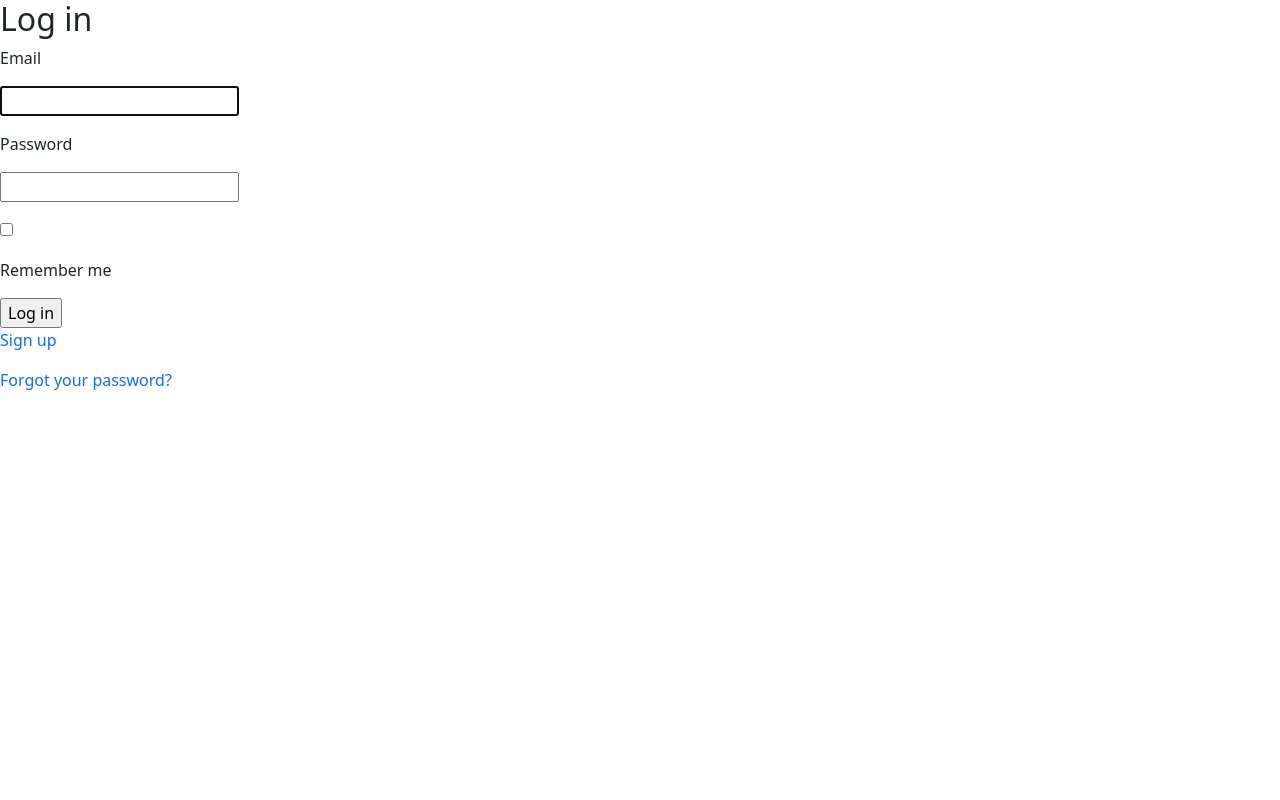
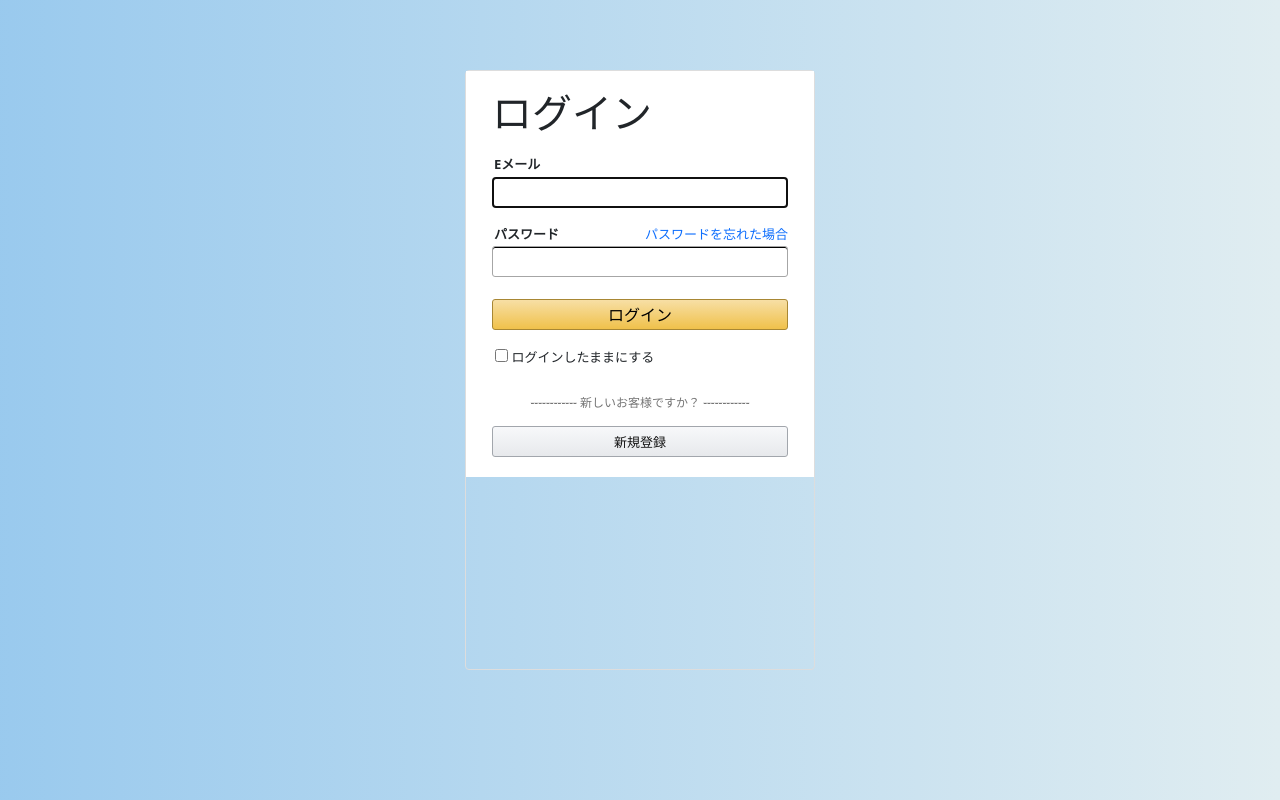
Before and after one commit to i-gen-works/traveler, a Rails app: page /users/sign_in in a window 1280 px wide. Run offline with Rails 7, Linux system fonts and the light colour scheme; style sheets or scripts are compiled from the project's sources; some libraries are stand-ins or nearby versions.

Commit message:
[add]Webアプリの完成

```diff
--- /dev/null
+++ b/app/assets/stylesheets/signup.scss
@@ -0,0 +1,129 @@
+* {
+    margin: 0px;
+    padding: 0px;
+    text-decoration: none;
+}
+
+.bg {
+    width: 100%;
+    height: 100%;
+    padding-top: 70px;
+    background: linear-gradient(to right, rgba(13, 128, 214, 0.42), rgba(0, 107, 139, 0.12));
+}
+
+.box {
+    width: 350px;
+    height: 600px;
+    margin: auto;
+    border-radius: 4px;
+    border: 1px #ddd solid;
+}
+
+.box-inner {
+    padding: 20px 26px;
+    background-color: white;
+}
+
+h1 {
+    font-weight: 400;
+    font-size: 28px;
+    line-height: 1.2;
+    margin-bottom: 10px;
+    padding-bottom: 4px;
+    color: #111111;
+}
+
+.box-name {
+    margin-bottom: 13px;
+}
+
+.box-email {
+    margin-bottom: 13px;
+}
+
+.box-password {
+    margin-bottom: 22px;
+}
+
+.box-name label, .box-email label, .box-password label {
+    font-weight: 700;
+    font-size: 13px;
+    padding-left: 2px;
+    padding-bottom: 2px;
+}
+
+.box-name input[type="text"], .box-email input[type="email"], .box-password input[type="password"] {
+    border-style: none;
+    box-sizing: border-box;
+    width: 100%;
+    height: 31px;
+    border: 1px solid #a6a6a6;
+    box-shadow: 0 1px 0 rgba(0,0,0,07) inset;
+    border-radius: 3px;
+    padding: 0 7px
+}
+
+.column-left {
+    float: left
+}
+
+.column-right {
+    float: right;
+}
+
+.box-password a {
+    font-size: 13px;
+}
+
+.box-login {
+    margin-bottom: 26px;
+}
+
+.box-login input[type="submit"] {
+    border-style: none;
+    width: 100%;
+    height: 31px;
+    background: linear-gradient(to bottom,#f7dfa5,#f0c14b);
+    border-radius: 3px;
+    border: 1px #a88734 solid;
+}
+
+.box-login input[type="submit"]:hover {
+    cursor: pointer;
+    background: #f0c14b;
+}
+
+.remember {
+    font-size: 13px;
+    margin-top: 18px;
+    padding-left: 3px;
+}
+
+.box-newusr p {
+    text-align: center;
+    font-size: 12px;
+    color: #767676;
+    margin-bottom: 14px;
+}
+
+.box-newusr p span {
+    text-decoration: line-through;
+    text-decoration-color: #e7e7e7;
+}
+
+.box-newusr a {
+    display: block;
+    width: 100%;
+    height: 31px;
+    font-size: 13px;
+    color: #111;
+    line-height: 31px;
+    text-align: center;
+    background: linear-gradient(to bottom,#f7f8fa,#e7e9ec);
+    border-radius: 3px;
+    border: 1px #a2a6ac solid;
+}
+
+.box-newusr a:hover {
+    background: #e7e9ec;
+}
--- a/app/models/user.rb
+++ b/app/models/user.rb
@@ -25,4 +25,6 @@ class User < ApplicationRecord
   def following?(user)
     following_user.include?(user)
   end
+
+  validates :name, presence: true
 end
--- a/app/views/devise/sessions/new.html.erb
+++ b/app/views/devise/sessions/new.html.erb
@@ -1,26 +1,41 @@
-<h2>Log in</h2>
-
+<div class="bg">
+  <div class="box">
+    <div class="box-inner">
       <%= form_with model: @user, url: user_session_path, local: true do |f| %>
-  <div class="field">
-    <p><%= f.label :email %></p>
-    <p><%= f.email_field :email, autofocus: true, autocomplete: "email" %></p>
+      <% flash.each do |message_type,message| %>
+        <%= content_tag :div, message, class: message_type %>
+      <% end %>
+      <h1>ログイン</h1>
+      <div class="box-email">
+        <%= f.label :email, "Eメール" %><br />
+        <%= f.email_field :email, autofocus: true,autocomplete: "email" %>
       </div>
-
-  <div class="field">
-    <p><%= f.label :password %></p>
-    <p><%= f.password_field :password, autocomplete: "current-password" %></p>
+      <div class="box-password">
+        <div class="a-row">
+          <div class="column-left">
+            <%= f.label :password, "パスワード" %>
           </div>
-
+          <div class="column-right">
+            <%= link_to "パスワードを忘れた場合", new_user_password_path %>
+          </div>
+        </div>
+        <%= f.password_field :password, autocomplete: "current-password" %>
+      </div>
+      <div class="box-login">
+        <%= f.submit "ログイン" %>
         <% if devise_mapping.rememberable? %>
-    <div class="field">
-      <p><%= f.check_box :remember_me %></p>
-      <p><%= f.label :remember_me %></p>
+        <div class="remember">
+          <%= f.check_box :remember_me %>
+          <%= f.label :remember, "ログインしたままにする"%>
+        </div>
+        <% end %>
       </div>
       <% end %>
 
-  <div class="actions">
-    <%= f.submit "Log in" %>
+      <div class="box-newusr">
+        <p><span>------------</span> 新しいお客様ですか？ <span>------------</span></p>
+        <%= link_to "新規登録", new_user_registration_path %>
       </div>
-<% end %>
-
-<%= render "devise/shared/links" %>
+    </div>
+  </div>
+</div>
--- a/app/views/devise/shared/_error_messages.html.erb
+++ b/app/views/devise/shared/_error_messages.html.erb
@@ -1,11 +1,5 @@
 <% if resource.errors.any? %>
   <div id="error_explanation" data-turbo-temporary>
-    <h2>
-      <%= I18n.t("errors.messages.not_saved",
-                 count: resource.errors.count,
-                 resource: resource.class.model_name.human.downcase)
-       %>
-    </h2>
     <ul>
       <% resource.errors.full_messages.each do |message| %>
         <li><%= message %></li>
--- /dev/null
+++ b/config/locales/devise.ja.yml
@@ -0,0 +1,14 @@
+ja:
+  errors:
+    format: "%{message}"
+  activerecord:
+    errors:
+      models:
+        user:
+          attributes:
+            email:
+              blank: "Eメールを入力してください。"
+            password:
+              blank: "パスワードを入力してくだい。"
+            name:
+              blank: "名前を入力してください。"
```
Also changed, not shown: app/views/devise/registrations/new.html.erb (+26 -19 lines), Gemfile, Gemfile.lock. Lines whose indentation alone changed are shown as unchanged.
